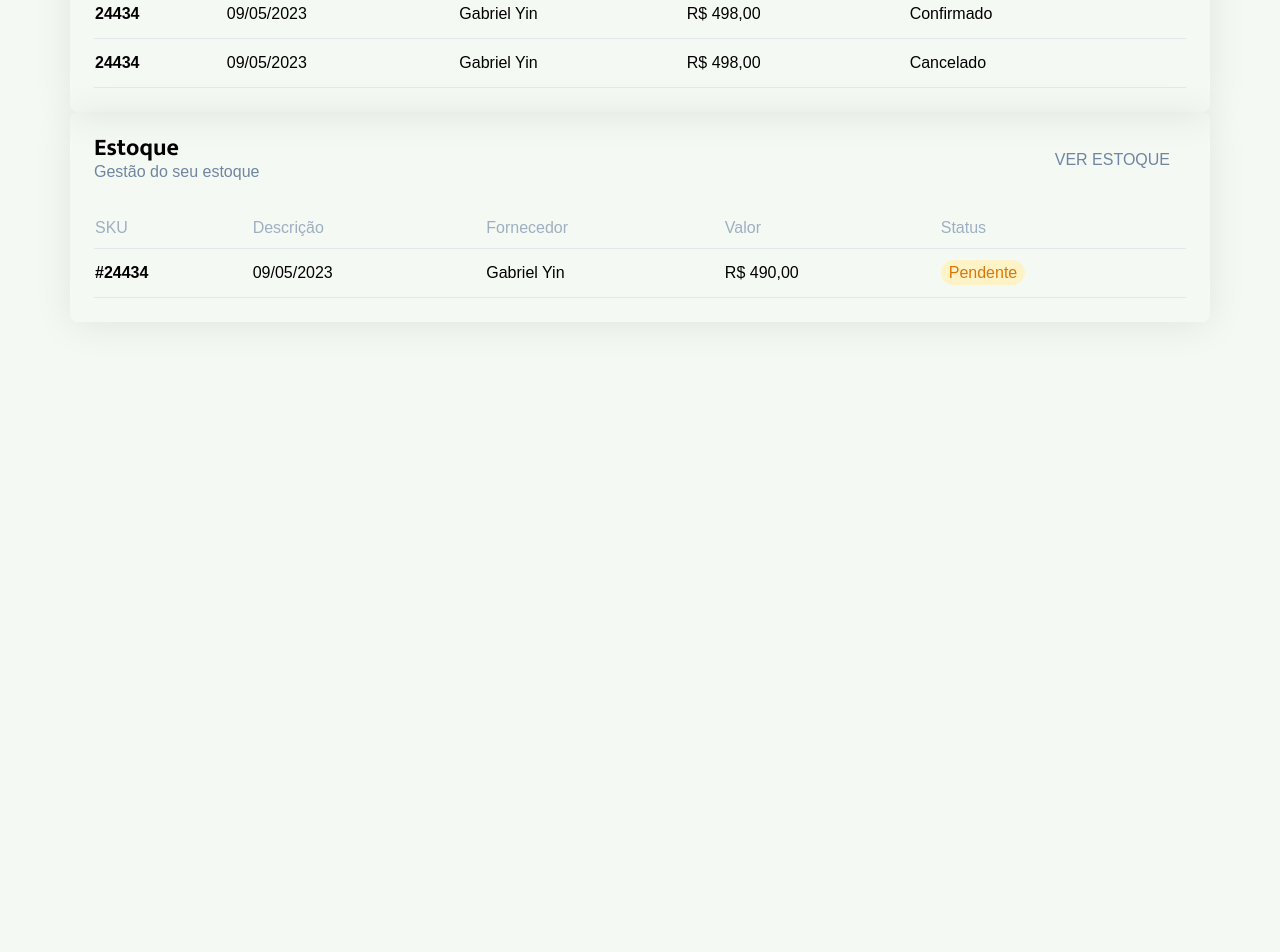
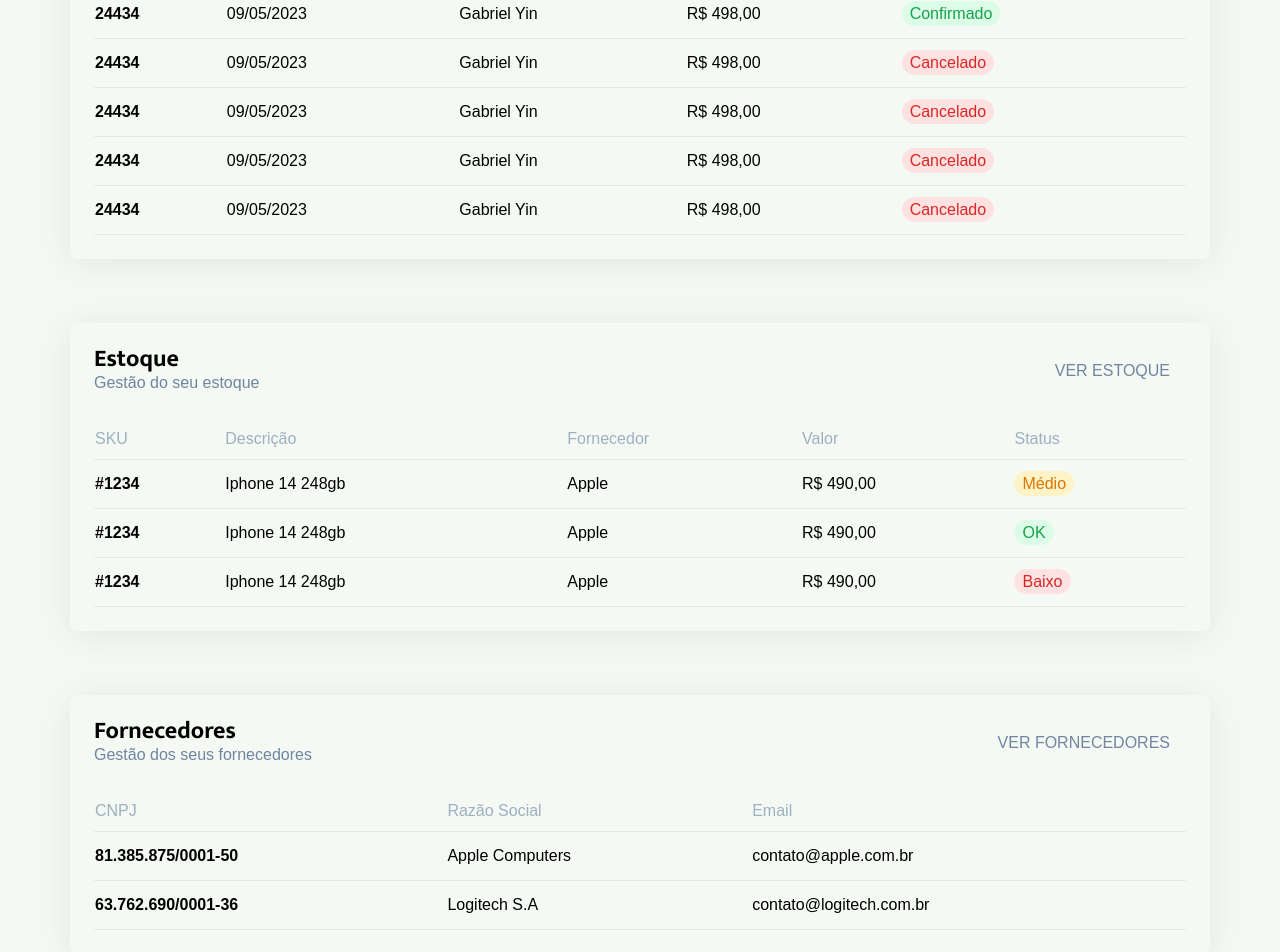
Before and after one commit to gabrielyin/Suplio, a Next.js app: page /auth/team in a window 1280 px wide. Shown: the part 314-1266 px from the top of the page. Before the commit the page ends 800 px from the top, so only its background shows below. Built offline with nearby package versions, Linux system fonts and the light colour scheme; a web font is replaced by a local one.

Commit message:
table components

```diff
--- a/app/auth/team/page.jsx
+++ b/app/auth/team/page.jsx
@@ -1,10 +1,11 @@
 import Container from "@/components/Container";
 import InventoryTable from "@/components/Table/InventoryTable";
 import OrderTable from "@/components/Table/OrderTable";
+import SupplierTable from "@/components/Table/SupplierTable";
 
 export default function Team() {
     return (
-        <main className="min-h-[calc(100vh-70px)] max-w-[1140px] mx-auto flex flex-col py-12">
+        <main className="min-h-[calc(100vh-70px)] max-w-[1140px] mx-auto flex flex-col gap-16 py-12">
             <Container>
                 <OrderTable>
                     <header className="flex justify-between items-center">
@@ -27,6 +28,17 @@ export default function Team() {
                     </header>
                 </InventoryTable>
             </Container>
+            <Container>
+                <SupplierTable>
+                    <header className="flex justify-between items-center">
+                        <aside className="flex flex-col">
+                            <h3 className="font-mukta text-2xl font-bold leading-6">Fornecedores</h3>
+                            <span className="text-charade-400">Gestão dos seus fornecedores</span>
+                        </aside>
+                        <span className="uppercase text-charade-400 py-2 px-4 hover:bg-gray-200 rounded-lg transition cursor-pointer">Ver fornecedores</span>
+                    </header>
+                </SupplierTable>
+            </Container>
         </main>
     )
 }
--- /dev/null
+++ b/components/Pagination.jsx
@@ -0,0 +1,38 @@
+export default function Pagination() {
+    return (
+        <footer>
+            <nav>
+                <ul class="inline-flex items-center -space-x-px">
+                    <li>
+                        <a href="#" class="block px-3 py-2 ml-0 leading-tight text-gray-500 bg-white border border-gray-300 rounded-l-lg hover:bg-gray-100 hover:text-gray-700 dark:bg-gray-800 dark:border-gray-700 dark:text-gray-400 dark:hover:bg-gray-700 dark:hover:text-white">
+                            <span class="sr-only">Previous</span>
+                            <svg aria-hidden="true" class="w-5 h-5" fill="currentColor" viewBox="0 0 20 20" xmlns="http://www.w3.org/2000/svg"><path fill-rule="evenodd" d="M12.707 5.293a1 1 0 010 1.414L9.414 10l3.293 3.293a1 1 0 01-1.414 1.414l-4-4a1 1 0 010-1.414l4-4a1 1 0 011.414 0z" clip-rule="evenodd"></path></svg>
+                        </a>
+                    </li>
+                    <li>
+                        <a href="#" class="px-3 py-2 leading-tight text-gray-500 bg-white border border-gray-300 hover:bg-gray-100 hover:text-gray-700 dark:bg-gray-800 dark:border-gray-700 dark:text-gray-400 dark:hover:bg-gray-700 dark:hover:text-white">1</a>
+                    </li>
+                    <li>
+                        <a href="#" class="px-3 py-2 leading-tight text-gray-500 bg-white border border-gray-300 hover:bg-gray-100 hover:text-gray-700 dark:bg-gray-800 dark:border-gray-700 dark:text-gray-400 dark:hover:bg-gray-700 dark:hover:text-white">2</a>
+                    </li>
+                    <li>
+                        <a href="#" aria-current="page" class="z-10 px-3 py-2 leading-tight text-blue-600 border border-blue-300 bg-blue-50 hover:bg-blue-100 hover:text-blue-700 dark:border-gray-700 dark:bg-gray-700 dark:text-white">3</a>
+                    </li>
+                    <li>
+                        <a href="#" class="px-3 py-2 leading-tight text-gray-500 bg-white border border-gray-300 hover:bg-gray-100 hover:text-gray-700 dark:bg-gray-800 dark:border-gray-700 dark:text-gray-400 dark:hover:bg-gray-700 dark:hover:text-white">4</a>
+                    </li>
+                    <li>
+                        <a href="#" class="px-3 py-2 leading-tight text-gray-500 bg-white border border-gray-300 hover:bg-gray-100 hover:text-gray-700 dark:bg-gray-800 dark:border-gray-700 dark:text-gray-400 dark:hover:bg-gray-700 dark:hover:text-white">5</a>
+                    </li>
+                    <li>
+                        <a href="#" class="block px-3 py-2 leading-tight text-gray-500 bg-white border border-gray-300 rounded-r-lg hover:bg-gray-100 hover:text-gray-700 dark:bg-gray-800 dark:border-gray-700 dark:text-gray-400 dark:hover:bg-gray-700 dark:hover:text-white">
+                            <span class="sr-only">Next</span>
+                            <svg aria-hidden="true" class="w-5 h-5" fill="currentColor" viewBox="0 0 20 20" xmlns="http://www.w3.org/2000/svg"><path fill-rule="evenodd" d="M7.293 14.707a1 1 0 010-1.414L10.586 10 7.293 6.707a1 1 0 011.414-1.414l4 4a1 1 0 010 1.414l-4 4a1 1 0 01-1.414 0z" clip-rule="evenodd"></path></svg>
+                        </a>
+                    </li>
+                </ul>
+            </nav>
+
+        </footer>
+    )
+}
--- a/components/Table/InventoryTable.jsx
+++ b/components/Table/InventoryTable.jsx
@@ -1,4 +1,41 @@
+"use client"
+
+import { useState } from "react"
+
 export default function InventoryTable({ children }) {
+    const colors = {
+        Pendente: 'bg-amber-100 text-amber-600',
+        Confirmado: 'bg-green-100 text-green-600',
+        Cancelado: 'bg-red-100 text-red-600',
+        OK: 'bg-green-100 text-green-600',
+        Médio: 'bg-amber-100 text-amber-600',
+        Baixo: 'bg-red-100 text-red-600',
+    }
+
+    const [inventory, setInventory] = useState([
+        {
+            sku: '#1234',
+            description: 'Iphone 14 248gb',
+            supplier: 'Apple',
+            price: 'R$ 490,00',
+            status: 'Médio'
+        },
+        {
+            sku: '#1234',
+            description: 'Iphone 14 248gb',
+            supplier: 'Apple',
+            price: 'R$ 490,00',
+            status: 'OK'
+        },
+        {
+            sku: '#1234',
+            description: 'Iphone 14 248gb',
+            supplier: 'Apple',
+            price: 'R$ 490,00',
+            status: 'Baixo'
+        }
+    ]);
+
     return (
         <div className="flex flex-col gap-6">
             {children}
@@ -13,13 +50,17 @@ export default function InventoryTable({ children }) {
                     </tr>
                 </thead>
                 <tbody>
-                    <tr className="border-b">
-                        <td className="py-3 font-bold">#24434</td>
-                        <td className="py-3">09/05/2023</td>
-                        <td className="py-3">Gabriel Yin</td>
-                        <td className="py-3">R$ 490,00</td>
-                        <td className="py-3"><span className="py-1 px-2 rounded-full bg-amber-100 text-amber-600">Pendente</span></td>
-                    </tr>
+                    {inventory.map((item) => {
+                        return (
+                            <tr className="border-b" key={item}>
+                                <td className="py-3 font-bold">{item.sku}</td>
+                                <td className="py-3">{item.description}</td>
+                                <td className="py-3">{item.supplier}</td>
+                                <td className="py-3">{item.price}</td>
+                                <td className="py-3"><span className={`py-1 px-2 rounded-full ${colors[item.status]}`}>{item.status}</span></td>
+                            </tr>
+                        )
+                    })}
                 </tbody>
             </table>
         </div>
--- a/components/Table/OrderTable.jsx
+++ b/components/Table/OrderTable.jsx
@@ -1,29 +1,55 @@
 "use client"
 
-import { chipColor } from "@/utils/chip-color";
 import { useState } from "react"
 
 export default function OrderTable({ children }) {
+    const colors = {
+        Pendente: 'bg-amber-100 text-amber-600',
+        Confirmado: 'bg-green-100 text-green-600',
+        Cancelado: 'bg-red-100 text-red-600'
+    }
+
     const [orders, setOrders] = useState([
         {
             id: "24434",
             date: "09/05/2023",
             name: "Gabriel Yin",
-            valor: "R$ 498,00",
+            price: "R$ 498,00",
             status: "Pendente"
         },
         {
             id: "24434",
             date: "09/05/2023",
             name: "Gabriel Yin",
-            valor: "R$ 498,00",
+            price: "R$ 498,00",
             status: "Confirmado"
         },
         {
             id: "24434",
             date: "09/05/2023",
             name: "Gabriel Yin",
-            valor: "R$ 498,00",
+            price: "R$ 498,00",
+            status: "Cancelado"
+        },
+        {
+            id: "24434",
+            date: "09/05/2023",
+            name: "Gabriel Yin",
+            price: "R$ 498,00",
+            status: "Cancelado"
+        },
+        {
+            id: "24434",
+            date: "09/05/2023",
+            name: "Gabriel Yin",
+            price: "R$ 498,00",
+            status: "Cancelado"
+        },
+        {
+            id: "24434",
+            date: "09/05/2023",
+            name: "Gabriel Yin",
+            price: "R$ 498,00",
             status: "Cancelado"
         }
     ]);
@@ -44,12 +70,12 @@ export default function OrderTable({ children }) {
                 <tbody>
                     {orders.map((order) => {
                         return (
-                            <tr className="border-b">
+                            <tr className="border-b" key={order}>
                                 <td className="py-3 font-bold">{order.id}</td>
                                 <td className="py-3">{order.date}</td>
                                 <td className="py-3">{order.name}</td>
-                                <td className="py-3">{order.valor}</td>
-                                <td className="py-3"><span className={`py-1 px-2 rounded-full ${chipColor(order.status)}`}>{order.status}</span></td>
+                                <td className="py-3">{order.price}</td>
+                                <td className="py-3"><span className={`py-1 px-2 rounded-full ${colors[order.status]}`}>{order.status}</span></td>
                             </tr>
                         )
                     })}
--- /dev/null
+++ b/components/Table/SupplierTable.jsx
@@ -0,0 +1,45 @@
+"use client"
+
+import { useState } from "react"
+
+export default function SupplierTable({ children }) {
+    const [suppliers, setSuppliers] = useState([
+        {
+            cnpj: '81.385.875/0001-50',
+            rsocial: 'Apple Computers',
+            email: 'contato@apple.com.br'
+        },
+        {
+            cnpj: '63.762.690/0001-36',
+            rsocial: 'Logitech S.A',
+            email: 'contato@logitech.com.br'
+        }
+    ]);
+
+
+    return (
+        <div className="flex flex-col gap-6">
+            {children}
+            <table className="w-full table-auto text-left">
+                <thead>
+                    <tr className="text-charade-300">
+                        <th className="font-normal py-2 border-b">CNPJ</th>
+                        <th className="font-normal py-2 border-b">Razão Social</th>
+                        <th className="font-normal py-2 border-b">Email</th>
+                    </tr>
+                </thead>
+                <tbody>
+                    {suppliers.map((supplier) => {
+                        return (
+                            <tr className="border-b" key={supplier}>
+                                <td className="py-3 font-bold">{supplier.cnpj}</td>
+                                <td className="py-3">{supplier.rsocial}</td>
+                                <td className="py-3">{supplier.email}</td>
+                            </tr>
+                        )
+                    })}
+                </tbody>
+            </table>
+        </div>
+    )
+}
--- a/utils/chip-color.js
+++ /dev/null
@@ -1,12 +0,0 @@
-export function chipColor(status) {
-    const colors = {
-        Pendente: 'bg-amber-100 text-amber-600',
-        Confirmado: 'bg-green-100 text-green-600',
-        Cancelado: 'bg-red-100 text-red-600',
-        OK: 'bg-green-100 text-green-600',
-        Médio: 'bg-amber-100, text-amber-600',
-        Baixo: 'bg-red-100 text-red-600',
-    }
-
-    return colors[status]
-}
```
